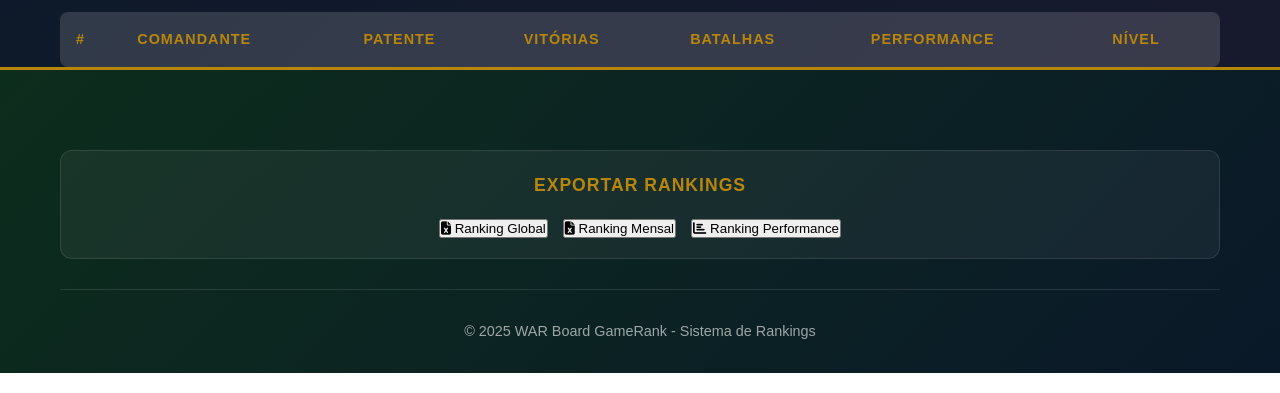
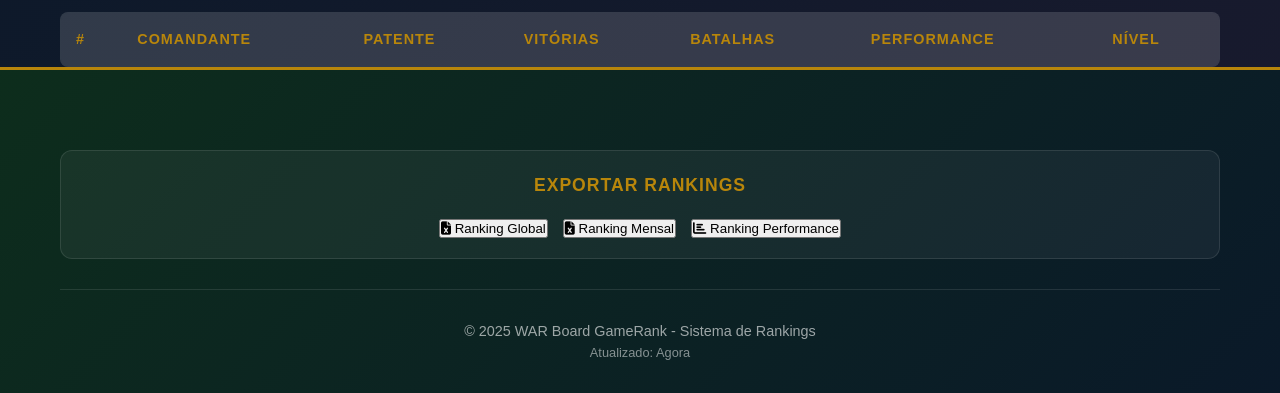
Before and after one commit to dankinlab89-design/war-board-gamerank, a website: page public/ranking.html in a window 1280 px wide. Shown: the part 505-898 px from the top of the page. Drawn offline with Linux system fonts and the light colour scheme.

Commit message:
Update ranking.html
altera footer

```diff
--- a/public/ranking.html
+++ b/public/ranking.html
@@ -129,7 +129,6 @@
     </div>
 </main>
 
-<!-- Adicionar footer com exportação -->
 <footer class="footer">
     <div class="container">
         <div class="footer-export">
@@ -149,6 +148,9 @@
 
         <div class="footer-bottom">
             <p>&copy; 2025 WAR Board GameRank - Sistema de Rankings</p>
+            <p style="font-size: 0.8rem; color: rgba(255,255,255,0.5);">
+                Atualizado: <span id="ranking-update-time">Agora</span>
+            </p>
         </div>
     </div>
 </footer>
```
